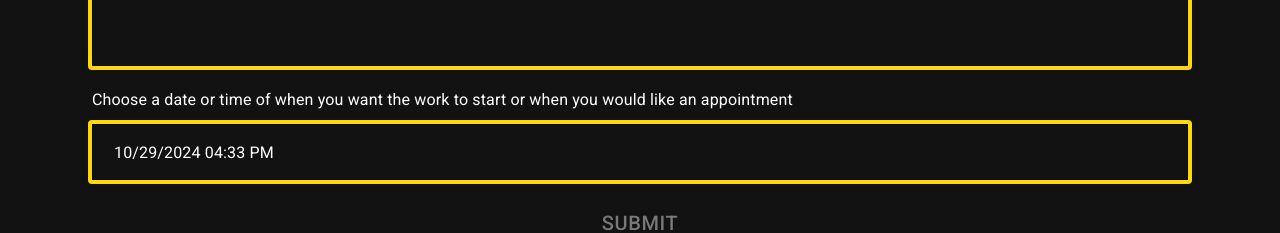
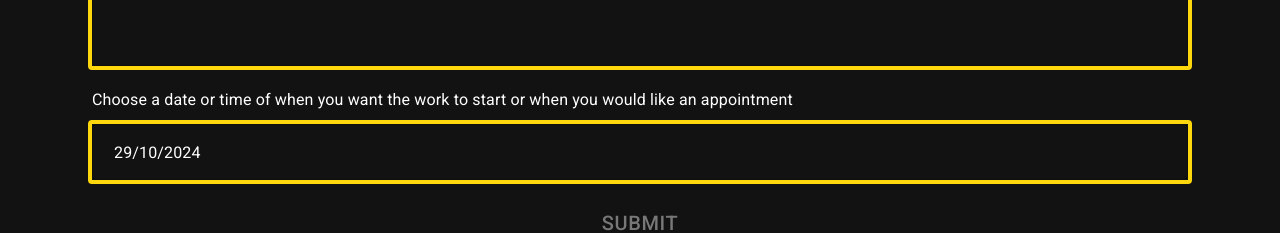
Before and after one commit to taldav8598/LisgoConstructionLtdWebsite, a React (Vite) app in the folder client/: page / in a window 1280 px wide. Shown: the part 1660-1893 px from the top of the page. Built offline with nearby package versions, Linux system fonts and the light colour scheme; no server answers.

Commit message:
fix: to DateTimePicker to display time only if a Sunday

```diff
--- a/client/src/EnquireNow.jsx
+++ b/client/src/EnquireNow.jsx
@@ -191,7 +191,8 @@ export default function EnquireNow() {
       date["$M"] + 1 < 10 ? "0" + (date["$M"] + 1) : date["$M"] + 1
     }${date["$D"] < 10 ? "0" + date["$D"] : date["$D"]}`;
 
-    if (days[day] !== "Sunday") {
+    if (days[day] === "Sunday") {
+      // If hours available between 9 and 17 change line 196 to -> if (!(hour >= 9 && hour < 17)) {
       if (!(hour >= 9 && hour < 17)) {
         return true;
       } else {
@@ -414,6 +415,16 @@ export default function EnquireNow() {
                     defaultValue={today}
                     shouldDisableDate={disabledDates}
                     shouldDisableTime={disabledTimes}
+                    format={
+                      days[new Date(dateInput).getDay()] === "Sunday"
+                        ? "DD/MM/YYYY hh:mm"
+                        : "DD/MM/YYYY"
+                    }
+                    views={
+                      days[new Date(dateInput).getDay()] === "Sunday"
+                        ? ["day", "hours", "minutes"]
+                        : ["day"]
+                    }
                     disablePast={true}
                     timeSteps={{ minutes: 30 }}
                     onChange={handleDateChange}
```
